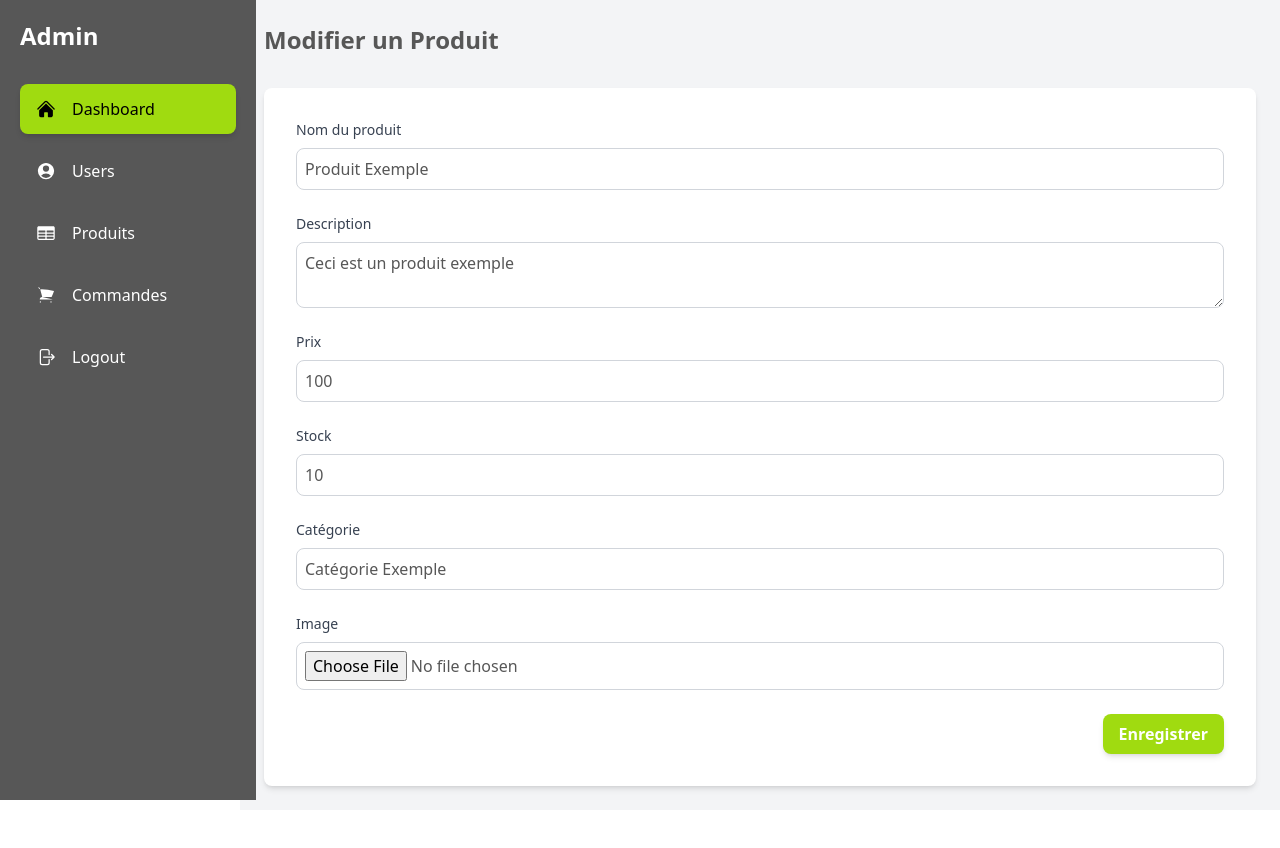
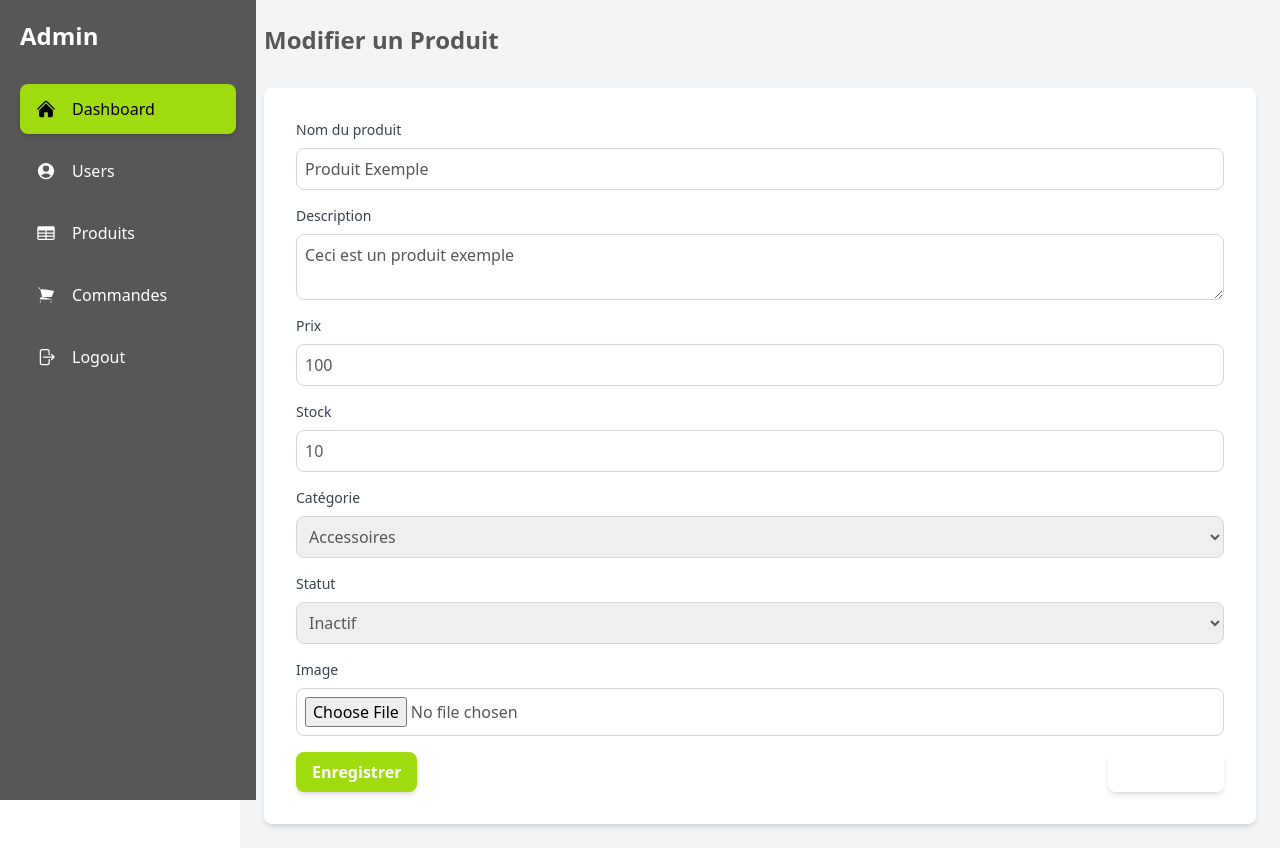
Before and after one commit to TyTanKil/Challenge-S2-4IW2, a Vue app in the folder CLIENT/: page /admin/product/edit/1 in a window 1280 px wide. Before the commit the page ends 810 px from the top, so only its background shows below. Built offline with nearby package versions, Linux system fonts and the light colour scheme; data requests are answered from the project's data file.

Commit message:
form add edit list products && test with json server

```diff
--- /dev/null
+++ b/CLIENT/db-test-json-server/db.json
@@ -0,0 +1,90 @@
+{
+  "products": [
+    {
+      "id": "1",
+      "name": "Produit Exemple",
+      "description": "Ceci est un produit exemple",
+      "price": 100,
+      "stock": 10,
+      "category": "Accessoires",
+      "image": null,
+      "status": "inactive"
+    },
+    {
+      "id": "babe",
+      "name": "ff",
+      "description": "fff",
+      "price": "0.90",
+      "stock": 0,
+      "category": "Composants",
+      "image": null,
+      "status": "inactive"
+    },
+    {
+      "id": "028f",
+      "name": "j",
+      "description": "kjj",
+      "price": 0,
+      "stock": 0,
+      "category": "Accessoires",
+      "image": "",
+      "status": "inactive"
+    },
+    {
+      "id": "f8d4",
+      "name": "ddc",
+      "description": "ddc",
+      "price": "0.10",
+      "stock": 0,
+      "category": "Réseaux",
+      "image": "",
+      "status": "active"
+    },
+    {
+      "id": "2cbd",
+      "name": "eefrer",
+      "description": "effe",
+      "price": 0,
+      "stock": 0,
+      "category": "Périphériques",
+      "image": "",
+      "status": "active"
+    },
+    {
+      "id": "708a",
+      "name": "dd",
+      "description": "f",
+      "price": "0.10",
+      "stock": 0,
+      "category": "Périphériques",
+      "image": "",
+      "status": "active"
+    }
+  ],
+  "categories": [
+    {
+      "id": "1",
+      "name": "Ordinateurs"
+    },
+    {
+      "id": "2",
+      "name": "Périphériques"
+    },
+    {
+      "id": "3",
+      "name": "Accessoires"
+    },
+    {
+      "id": "4",
+      "name": "Composants"
+    },
+    {
+      "id": "5",
+      "name": "Réseaux"
+    },
+    {
+      "id": "6",
+      "name": "Logiciels"
+    }
+  ]
+}
--- a/CLIENT/package.json
+++ b/CLIENT/package.json
@@ -12,9 +12,11 @@
     "watch": "npx tailwindcss -i ./src/assets/css/app.css -o ./src/assets/main.css --watch"
   },
   "dependencies": {
+    "axios": "^1.7.2",
     "chart.js": "^4.4.3",
     "vue": "^3.4.21",
-    "vue-router": "^4.3.2"
+    "vue-router": "^4.3.2",
+    "vue-toastification": "^2.0.0-rc.5"
   },
   "devDependencies": {
     "@rushstack/eslint-patch": "^1.8.0",
@@ -23,6 +25,7 @@
     "autoprefixer": "^10.4.19",
     "eslint": "^8.57.0",
     "eslint-plugin-vue": "^9.23.0",
+    "json-server": "^1.0.0-beta.1",
     "postcss": "^8.4.38",
     "prettier": "^3.2.5",
     "tailwindcss": "^3.4.4",
--- /dev/null
+++ b/CLIENT/src/axios.js
@@ -0,0 +1,7 @@
+import axios from 'axios'
+
+const instance = axios.create({
+  baseURL: 'http://localhost:3000' // Remplacez par l'URL de votre serveur Node.js
+})
+
+export default instance
--- a/CLIENT/src/components/admin/AddProduct.vue
+++ b/CLIENT/src/components/admin/AddProduct.vue
@@ -2,19 +2,20 @@
     <div class="p-6 bg-gray-100 min-h-screen flex justify-center items-center">
         <div class="w-full max-w-lg">
             <h1 class="text-2xl font-bold mb-8">Ajouter un Produit</h1>
-            <form @submit.prevent="submitForm" class="bg-white p-8 rounded-lg shadow-md space-y-6" novalidate>
+            <form @submit.prevent="submitForm" class="bg-white p-8 rounded-lg shadow-md space-y-6">
                 <FormInput id="name" label="Nom du produit" type="text" :modelValue="product.name"
-                    @update:modelValue="product.name = $event" required />
+                    @update:modelValue="product.name = $event" required class="mb-4" />
                 <FormTextarea id="description" label="Description" :modelValue="product.description"
-                    @update:modelValue="product.description = $event" required />
-                <FormInput id="price" label="Prix" type="number" :modelValue="product.price"
-                    @update:modelValue="product.price = $event" required />
+                    @update:modelValue="product.description = $event" required class="mb-4" />
+                <FormInput id="price" label="Prix" type="double" step="0.01" :modelValue="product.price"
+                    @update:modelValue="product.price = $event" required class="mb-4" />
                 <FormInput id="stock" label="Stock" type="number" :modelValue="product.stock"
-                    @update:modelValue="product.stock = $event" required />
-                <FormInput id="category" label="Catégorie" type="text" :modelValue="product.category"
-                    @update:modelValue="product.category = $event" required />
-                <FormFileInput id="image" label="Image" :modelValue="product.image"
-                    @update:modelValue="product.image = $event" required />
+                    @update:modelValue="product.stock = $event" required class="mb-4" />
+                <FormSelect id="category" label="Catégorie" :options="categories" :modelValue="product.category"
+                    @update:modelValue="product.category = $event" required class="mb-4" />
+                <FormSelect id="status" label="Statut" :options="statusOptions" :modelValue="product.status"
+                    @update:modelValue="product.status = $event" required class="mb-4" />
+                <FormFileInput id="image" label="Image" @update:modelValue="handleFileUpload" class="mb-4" />
                 <div class="text-right">
                     <button type="submit"
                         class="bg-customGreen hover:bg-green-600 text-white font-bold py-2 px-4 rounded-lg shadow-md transition duration-300">
@@ -27,13 +28,20 @@
 </template>
 
 <script setup>
-import { ref } from 'vue';
+import { ref, onMounted } from 'vue';
 import { useRouter } from 'vue-router';
+import axios from '../../axios';
 import FormInput from '../formComponents/admin/FormInput.vue';
 import FormTextarea from '../formComponents/admin/FormTextarea.vue';
 import FormFileInput from '../formComponents/admin/FormFileInput.vue';
+import FormSelect from '../formComponents/admin/FormSelect.vue';
 
 const router = useRouter();
+const categories = ref([]);
+const statusOptions = ref([
+    { value: 'active', text: 'Actif' },
+    { value: 'inactive', text: 'Inactif' }
+]);
 
 const product = ref({
     name: '',
@@ -41,14 +49,47 @@ const product = ref({
     price: 0,
     stock: 0,
     category: '',
-    image: null
+    image: '',
+    status: 'active'
 });
 
-const submitForm = () => {
-    console.log('Product added:', product.value);
-    // Ajouter la logique pour ajouter le produit
-    router.push({ name: 'ProductList' });
+const handleFileUpload = async (file) => {
+    const formData = new FormData();
+    formData.append('image', file);
+    try {
+        const response = await axios.post('/upload', formData, {
+            headers: {
+                'Content-Type': 'multipart/form-data'
+            }
+        });
+        product.value.image = `/images/${response.data.filename}`;
+    } catch (error) {
+        console.error('Error uploading file:', error);
+    }
 };
+
+const fetchCategories = async () => {
+    try {
+        const response = await axios.get('/categories');
+        categories.value = response.data.map(category => ({
+            value: category.name,
+            text: category.name
+        }));
+    } catch (error) {
+        console.error('Error fetching categories:', error);
+    }
+};
+
+const submitForm = async () => {
+    try {
+        await axios.post('/products', product.value);
+        router.push({ name: 'ProductList' });
+    } catch (error) {
+        console.error('Error adding product:', error);
+    }
+};
+
+onMounted(fetchCategories);
 </script>
 
-<style scoped>/* Ajoutez des styles supplémentaires si nécessaire */</style>
+<style scoped></style>
--- a/CLIENT/src/components/admin/EditProduct.vue
+++ b/CLIENT/src/components/admin/EditProduct.vue
@@ -4,21 +4,26 @@
             <h1 class="text-2xl font-bold mb-8">Modifier un Produit</h1>
             <form @submit.prevent="submitForm" class="bg-white p-8 rounded-lg shadow-md space-y-6">
                 <FormInput id="name" label="Nom du produit" type="text" :modelValue="product.name"
-                    @update:modelValue="product.name = $event" required />
+                    @update:modelValue="product.name = $event" required class="mb-4" />
                 <FormTextarea id="description" label="Description" :modelValue="product.description"
-                    @update:modelValue="product.description = $event" required />
-                <FormInput id="price" label="Prix" type="number" :modelValue="product.price"
-                    @update:modelValue="product.price = $event" required />
+                    @update:modelValue="product.description = $event" required class="mb-4" />
+                <FormInput id="price" label="Prix" type="double" step="0.01" :modelValue="product.price"
+                    @update:modelValue="product.price = $event" required class="mb-4" />
                 <FormInput id="stock" label="Stock" type="number" :modelValue="product.stock"
-                    @update:modelValue="product.stock = $event" required />
-                <FormInput id="category" label="Catégorie" type="text" :modelValue="product.category"
-                    @update:modelValue="product.category = $event" required />
-                <FormFileInput id="image" label="Image" :modelValue="product.image"
-                    @update:modelValue="product.image = $event" required />
-                <div class="text-right">
+                    @update:modelValue="product.stock = $event" required class="mb-4" />
+                <FormSelect id="category" label="Catégorie" :options="categories" :modelValue="product.category"
+                    @update:modelValue="product.category = $event" required class="mb-4" />
+                <FormSelect id="status" label="Statut" :options="statusOptions" :modelValue="product.status"
+                    @update:modelValue="product.status = $event" required class="mb-4" />
+                <FormFileInput id="image" label="Image" @update:modelValue="handleFileUpload" class="mb-4" />
+                <div class="flex justify-between items-center">
                     <button type="submit"
                         class="bg-customGreen hover:bg-green-600 text-white font-bold py-2 px-4 rounded-lg shadow-md transition duration-300">
                         Enregistrer
+                    </button>
+                    <button type="button" @click="confirmDelete"
+                        class="bg-customRed hover:bg-red-600 text-white font-bold py-2 px-4 rounded-lg shadow-md transition duration-300">
+                        Supprimer
                     </button>
                 </div>
             </form>
@@ -29,12 +34,21 @@
 <script setup>
 import { ref, onMounted } from 'vue';
 import { useRouter, useRoute } from 'vue-router';
+import axios from '../../axios';
+import { useToast } from 'vue-toastification';
+import FormSelect from '../formComponents/admin/FormSelect.vue';
 import FormInput from '../formComponents/admin/FormInput.vue';
 import FormTextarea from '../formComponents/admin/FormTextarea.vue';
 import FormFileInput from '../formComponents/admin/FormFileInput.vue';
 
 const router = useRouter();
 const route = useRoute();
+const toast = useToast();
+const categories = ref([]);
+const statusOptions = ref([
+    { value: 'active', text: 'Actif' },
+    { value: 'inactive', text: 'Inactif' }
+]);
 
 const product = ref({
     name: '',
@@ -42,36 +56,75 @@ const product = ref({
     price: 0,
     stock: 0,
     category: '',
-    image: null
+    image: null,
+    status: 'active'
 });
 
-onMounted(() => {
+const fetchCategories = async () => {
+    try {
+        const response = await axios.get('/categories');
+        categories.value = response.data.map(category => ({
+            value: category.name,
+            text: category.name
+        }));
+    } catch (error) {
+        console.error('Error fetching categories:', error);
+    }
+};
+
+onMounted(async () => {
     const productId = route.params.id;
-    // Fetch the product data using the productId
-    // This is a placeholder. Replace it with your actual data fetching logic.
-    fetchProductData(productId);
+    try {
+        const response = await axios.get(`/products/${productId}`);
+        product.value = response.data;
+    } catch (error) {
+        console.error('Error fetching product:', error);
+    }
+    fetchCategories();
 });
 
-const fetchProductData = (productId) => {
-    // Placeholder function to simulate fetching product data from an API
-    // Replace this with your actual API call
-    const fetchedProduct = {
-        id: productId,
-        name: 'Produit Exemple',
-        description: 'Ceci est un produit exemple',
-        price: 100,
-        stock: 10,
-        category: 'Catégorie Exemple',
-        image: null // Replace with actual image data if available
-    };
-    product.value = fetchedProduct;
+const handleFileUpload = async (file) => {
+    const formData = new FormData();
+    formData.append('image', file);
+    try {
+        const response = await axios.post('/upload', formData, {
+            headers: {
+                'Content-Type': 'multipart/form-data'
+            }
+        });
+        product.value.image = `/images/${response.data.filename}`;
+    } catch (error) {
+        console.error('Error uploading file:', error);
+    }
 };
 
-const submitForm = () => {
-    console.log('Product updated:', product.value);
-    // Ajouter la logique pour mettre à jour le produit
-    router.push({ name: 'ProductList' });
+const submitForm = async () => {
+    const productId = route.params.id;
+    try {
+        await axios.put(`/products/${productId}`, product.value);
+        toast.success('Produit modifié avec succès');
+        router.push({ name: 'ProductList' });
+    } catch (error) {
+        console.error('Error updating product:', error);
+        toast.error('Erreur lors de la modification du produit');
+    }
+};
+
+const confirmDelete = () => {
+    if (confirm('Voulez-vous vraiment supprimer ce produit ?')) {
+        deleteProduct();
+    }
+};
+
+const deleteProduct = async () => {
+    const productId = route.params.id;
+    try {
+        await axios.delete(`/products/${productId}`);
+        toast.success('Produit supprimé avec succès');
+        router.push({ name: 'ProductList' });
+    } catch (error) {
+        console.error('Error deleting product:', error);
+        toast.error('Erreur lors de la suppression du produit');
+    }
 };
 </script>
-
-<style scoped>/* Ajoutez des styles supplémentaires si nécessaire */</style>
--- a/CLIENT/src/components/admin/ProductsList.vue
+++ b/CLIENT/src/components/admin/ProductsList.vue
@@ -21,6 +21,7 @@
                         <th class="py-3 px-6 text-center">Prix</th>
                         <th class="py-3 px-6 text-center">Stock</th>
                         <th class="py-3 px-6 text-center">Catégorie</th>
+                        <th class="py-3 px-6 text-center">Statut</th>
                         <th class="py-3 px-6 text-center">Actions</th>
                     </tr>
                 </thead>
@@ -36,8 +37,14 @@
                         <td class="py-3 px-6 text-center">{{ product.stock }}</td>
                         <td class="py-3 px-6 text-center">{{ product.category }}</td>
                         <td class="py-3 px-6 text-center">
+                            <span
+                                :class="{ 'bg-customGreen px-4 py-1 rounded-lg': product.status === 'active', 'bg-customRed px-4 py-1 rounded-lg': product.status === 'inactive' }">
+                                {{ product.status === 'active' ? 'Actif' : 'Inactif' }}
+                            </span>
+                        </td>
+                        <td class="py-3 px-6 text-center">
                             <div class="flex item-center justify-center space-x-2 w-full gap-4">
-                                <button @click="editProduct(product)"
+                                <button @click="editProduct(product.id)"
                                     class="bg-customGreen hover:bg-customGreen-600 text-white font-bold py-1 px-3 rounded-lg shadow-md transition duration-300 w-1/3 flex items-center justify-center space-x-2">
                                     <svg xmlns="http://www.w3.org/2000/svg" fill="none" viewBox="0 0 24 24"
                                         stroke-width="1.5" stroke="currentColor" class="w-4 h-4">
@@ -45,7 +52,7 @@
                                             d="m16.862 4.487 1.687-1.688a1.875 1.875 0 1 1 2.652 2.652L10.582 16.07a4.5 4.5 0 0 1-1.897 1.13L6 18l.8-2.685a4.5 4.5 0 0 1 1.13-1.897l8.932-8.931Zm0 0L19.5 7.125M18 14v4.75A2.25 2.25 0 0 1 15.75 21H5.25A2.25 2.25 0 0 1 3 18.75V8.25A2.25 2.25 0 0 1 5.25 6H10" />
                                     </svg>
                                 </button>
-                                <button @click="deleteProduct(product.id)"
+                                <button @click="confirmDelete(product.id)"
                                     class="bg-customRed hover:bg-customGreen-600 text-black font-bold py-1 px-3 rounded-lg shadow-md transition duration-300 w-1/3 flex items-center justify-center space-x-2">
                                     <svg xmlns="http://www.w3.org/2000/svg" fill="none" viewBox="0 0 24 24"
                                         stroke-width="1.5" stroke="currentColor" class="w-4 h-4">
@@ -63,18 +70,23 @@
 </template>
 
 <script setup>
-import { ref, computed } from 'vue';
+import { ref, computed, onMounted } from 'vue';
+import axios from '../../axios';
 import { useRouter } from 'vue-router';
-
-// Exemple de données produits
-const products = ref([
-    { id: 1, name: 'Produit A', description: 'Description du produit A', price: 20.99, stock: 100, category: 'Catégorie 1', image: 'path/to/imageA.jpg' },
-    { id: 2, name: 'Produit B', description: 'Description du produit B', price: 15.49, stock: 50, category: 'Catégorie 2', image: 'path/to/imageB.jpg' },
-    { id: 3, name: 'Produit C', description: 'Description du produit C', price: 30.00, stock: 75, category: 'Catégorie 1', image: 'path/to/imageC.jpg' },
-]);
-
+import { useToast } from 'vue-toastification';
+const products = ref([]);
 const searchQuery = ref('');
 const router = useRouter();
+const toast = useToast();
+
+const fetchProducts = async () => {
+    try {
+        const response = await axios.get('/products');
+        products.value = response.data;
+    } catch (error) {
+        console.error('Error fetching products:', error);
+    }
+};
 
 // Fonction pour filtrer les produits selon la barre de recherche
 const filteredProducts = computed(() => {
@@ -85,18 +97,35 @@ const filteredProducts = computed(() => {
     );
 });
 
+// Appeler fetchProducts quand le composant est monté
+onMounted(fetchProducts);
+
 // Fonctions pour ajouter, éditer et supprimer des produits
 const addProduct = () => {
     router.push({ name: 'AddProduct' });
 };
 
-const editProduct = (product) => {
-    console.log('Edit Product:', product);
+const editProduct = (id) => {
+    router.push({ name: 'EditProduct', params: { id } });
 };
 
-const deleteProduct = (id) => {
-    console.log('Delete Product with ID:', id);
+const confirmDelete = (id) => {
+    if (confirm('Voulez-vous vraiment supprimer ce produit ?')) {
+        deleteProduct(id);
+    }
+};
+
+const deleteProduct = async (id) => {
+    try {
+        await axios.delete(`/products/${id}`);
+        products.value = products.value.filter(product => product.id !== id);
+        toast.success('Produit supprimé avec succès');
+    } catch (error) {
+        console.error('Error deleting product:', error);
+        toast.error('Erreur lors de la suppression du produit');
+    }
 };
 </script>
 
-<style scoped>/* Ajoutez des styles supplémentaires si nécessaire */</style>
+<style scoped>
+</style>
--- /dev/null
+++ b/CLIENT/src/components/formComponents/admin/FormSelect.vue
@@ -0,0 +1,30 @@
+<template>
+    <div>
+            <label :for="id" class="block text-sm font-medium text-gray-700 mb-2">{{ label }}</label>
+            <select :id="id" :value="modelValue" @change="updateValue($event.target.value)"
+            class="mt-1 p-2 block w-full border border-gray-300 rounded-lg focus:ring focus:ring-customGreen focus:border-customGreen">
+            <option v-for="option in options" :key="option.value" :value="option.value">{{ option.text }}</option>
+        </select>
+    </div>
+</template>
+
+<script setup>
+import { defineProps, defineEmits } from 'vue';
+
+const props = defineProps({
+    id: String,
+    label: String,
+    options: Array,
+    modelValue: String
+});
+
+const emit = defineEmits(['update:modelValue']);
+
+const updateValue = (value) => {
+    emit('update:modelValue', value);
+};
+</script>
+
+<style scoped>
+/* Ajoutez des styles supplémentaires si nécessaire */
+</style>
--- a/CLIENT/src/main.js
+++ b/CLIENT/src/main.js
@@ -9,9 +9,11 @@ import Create from './views/AppCreateAccount.vue'
 import Test from './views/AppTest.vue'
 import Admin from './views/AppAdminDashboard.vue'
 import Users from './views/AppAdminUsers.vue'
-import Products from './views/AppAdminProducts.vue'
+import ProductList from './views/AppAdminProducts.vue'
 import NewProduct from './views/admin/AppAddProduct.vue'
 import EditProduct from './views/admin/AppEditProduct.vue'
+import Toast, { POSITION } from 'vue-toastification'
+import 'vue-toastification/dist/index.css'
 
 const routes = [
   { path: '/identify', component: Identify },
@@ -19,9 +21,9 @@ const routes = [
   { path: '/test', component: Test },
   { path: '/admin', component: Admin },
   { path: '/admin/users', component: Users },
-  { path: '/admin/products', component: Products },
-  { path: '/admin/product/new', component: NewProduct },
-  { path: '/admin/product/edit/:id', component: EditProduct, props: true }
+  { path: '/admin/products', name: 'ProductList', component: ProductList },
+  { path: '/admin/product/new', name: 'AddProduct', component: NewProduct },
+  { path: '/admin/product/edit/:id', name: 'EditProduct', component: EditProduct, props: true }
 
   // autres routes
 ]
@@ -31,6 +33,11 @@ const router = createRouter({
   routes
 })
 
+const options = {
+  position: POSITION.TOP_RIGHT,
+  timeout: 5000
+}
+
 const app = createApp(App)
-app.use(router)
+app.use(router).use(Toast, options)
 app.mount('#app')
--- a/CLIENT/tailwind.config.js
+++ b/CLIENT/tailwind.config.js
@@ -1,16 +1,14 @@
 /** @type {import('tailwindcss').Config} */
 export default {
-  content: [
-    "./index.html",
-    "./src/**/*.{vue,js,ts,jsx,tsx}",
-  ],
+  content: ['./index.html', './src/**/*.{vue,js,ts,jsx,tsx}'],
   theme: {
     extend: {
       colors: {
         customGreen: '#A0DB10',
-        customGray: '#575757'
-      },
-    },
+        customGray: '#575757',
+        customRed: '#FF0000'
+      }
+    }
   },
-  plugins: [],
+  plugins: []
 }
```
Also changed, not shown: 1 other file (tests, documents, lock files or other folders).
